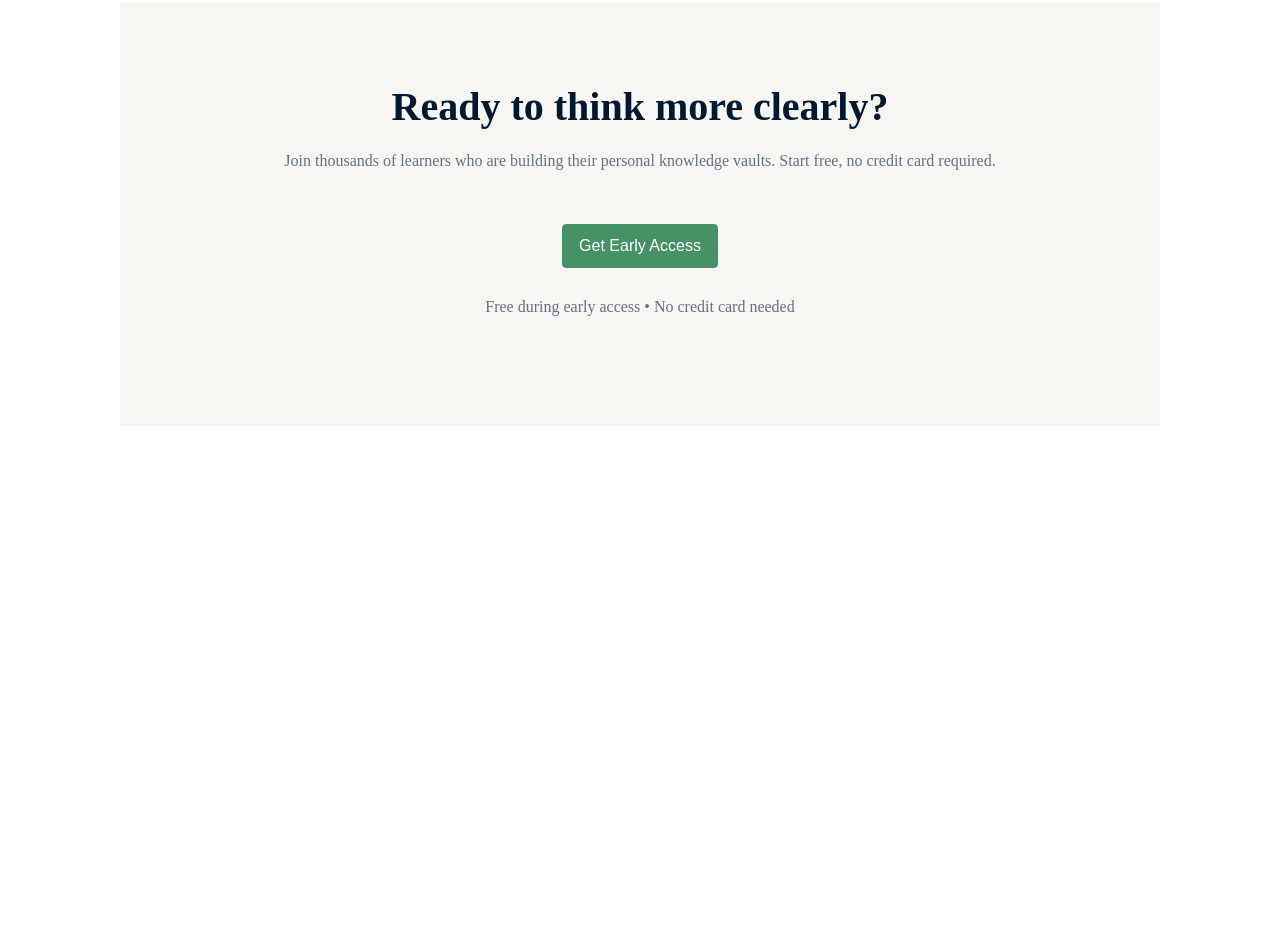
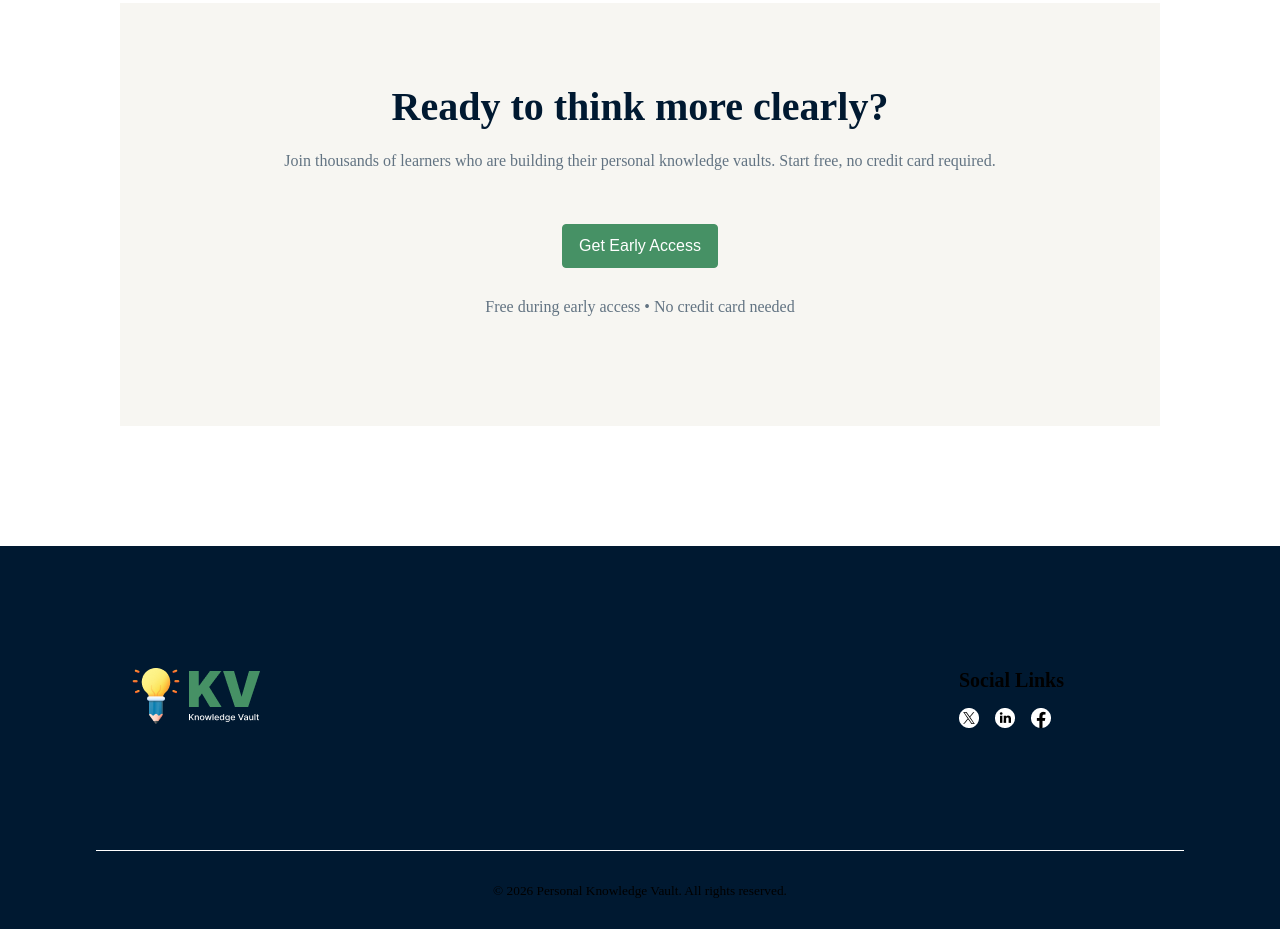
Before and after one commit to djriad157764-creator/assignment-1, a plain HTML site: page index.html in a window 1280 px wide. Shown: the part 2078-3007 px from the top of the page. Before the commit the page ends 2624 px from the top, so only its background shows below. Drawn offline with Linux system fonts and the light colour scheme.

Commit message:
add footer section

```diff
--- a/index.html
+++ b/index.html
@@ -104,7 +104,28 @@ structured by design.</h1>
     </section>
     </main>
     <footer>
-
+    <section class="footer-section">
+        <div>
+            <img src="./assets/logo-footer.png">
+        </div>
+        <div>
+            <div>
+                <h2>Social Links</h2>
+            </div>
+            <div class="png">
+                <img src="./assets/twtit.png">
+                <img src="./assets/in.png">
+                <img src="./assets/fa.png">
+            </div>
+        </div>
+    </section>
+             <div class="copy">
+               <p>
+                <small>
+                    © 2026 Personal Knowledge Vault. All rights reserved.
+                </small>
+            </p>
+        </div>
     </footer>
 </body>
 </html>
--- a/style/style.css
+++ b/style/style.css
@@ -281,3 +281,34 @@ margin-bottom: 16px;
     color: #627382;
     margin-bottom: 24px;
 }
+footer{
+
+    background: #001931;
+
+}
+.footer-section{
+    width: 85%;
+     display: flex;
+     margin: 0 auto;
+    justify-content: space-between;
+    align-items: center;
+     padding: 120px 120px 120px 30px;
+    border-bottom: 1px solid white;
+}
+.footer-section h2{
+    font-size: 20px;
+    margin-bottom: 16px;
+
+
+}
+.footer-section .png{
+  display: flex;
+  gap: 16px;
+}
+.copy{
+    display: flex;
+    align-items: center;
+    justify-content: center;
+    margin-top:  30px;
+    padding-bottom: 30px;
+}
```
Also changed, not shown: assets/fa.png (renamed from assets/Frame 1171277690.png), assets/in.png (renamed from assets/Frame 1171277689.png), assets/twtit.png (renamed from assets/Frame 1171277687.png).
